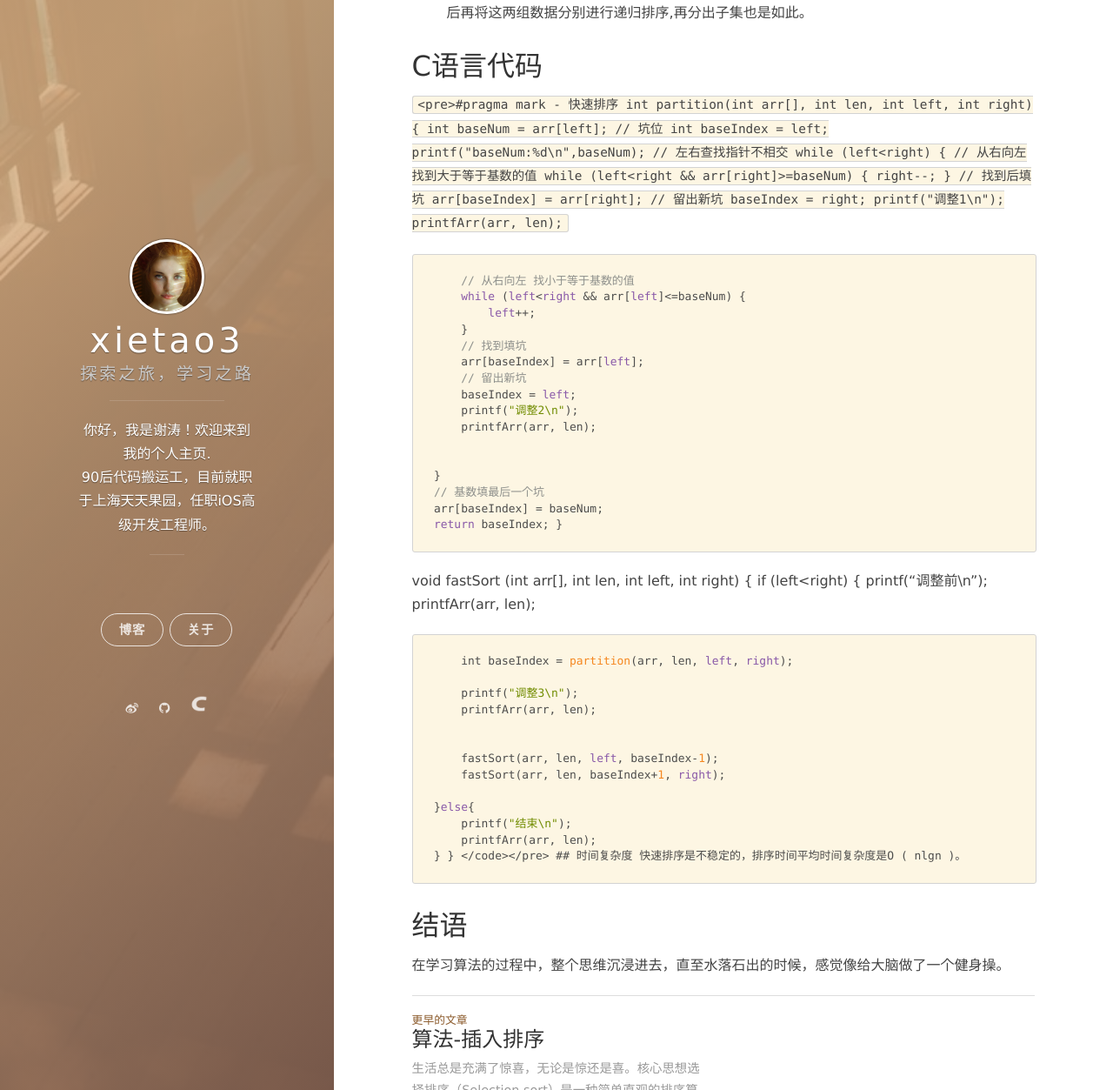
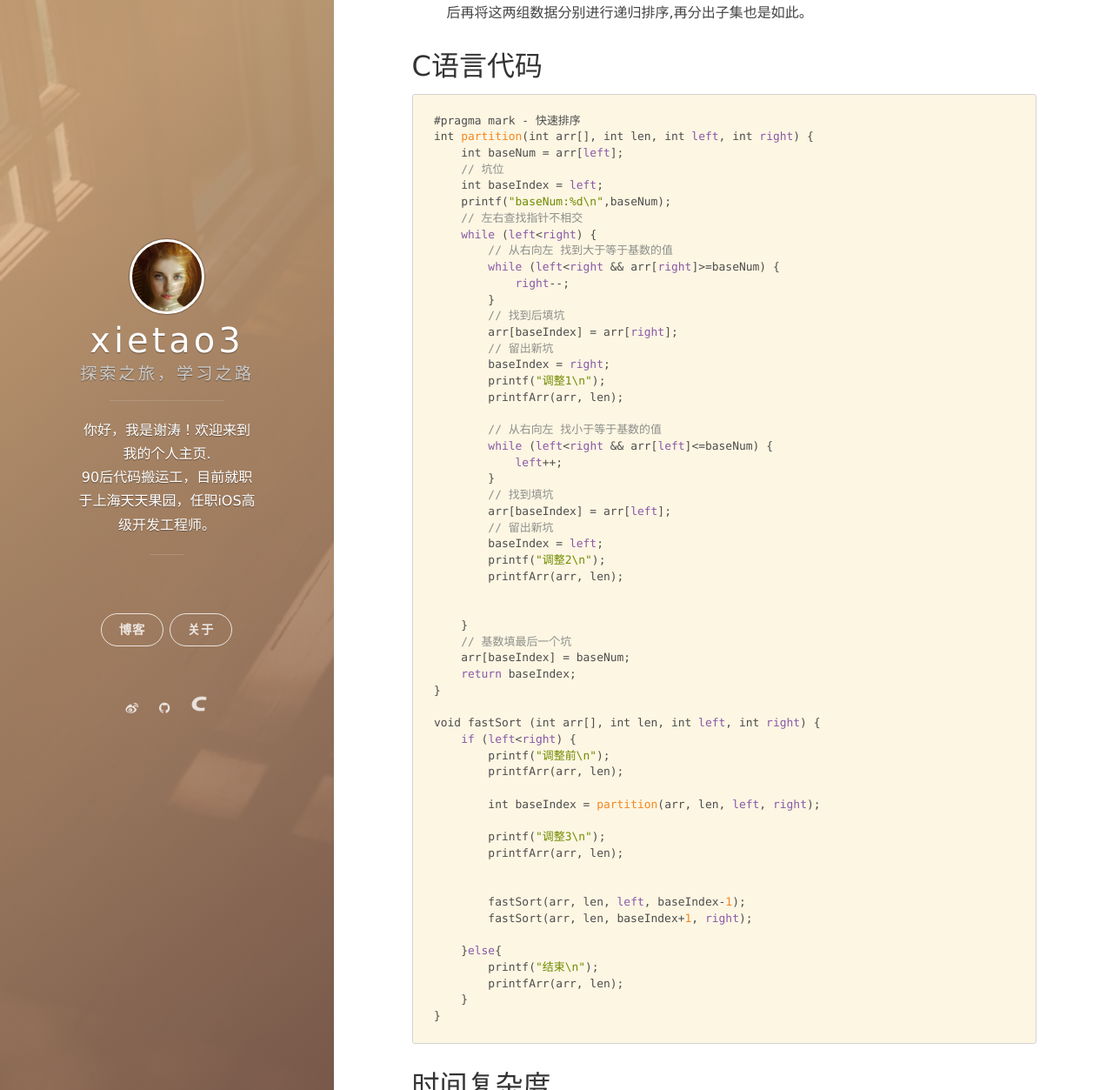
Before and after one commit to xietao3/xietao3.github.io, a Jekyll site: the page built from _posts/2016-11-16-fastSort.md, in a window 1280 px wide and 1400 px high, scrolled down 3288 px. Shown: the part 147-1400 px from the top of the window at 87% size. Built offline with Jekyll 4.4.1, drawn with Linux system fonts in a browser that asks for light colours; nearby versions of some CDN libraries; Markdown is read by kramdown in place of the engine named in the settings; comment, search, counter and statistics services are not loaded; some of the changed text lies outside the part shown.

Commit message:
1、update fastSort

```diff
--- a/_posts/2016-11-16-fastSort.md
+++ b/_posts/2016-11-16-fastSort.md
@@ -39,7 +39,7 @@ categories: Blog
 * 最后我们以基数为中心得到左右两边两组数据{3，5，3，1，7，6，8，10}和{33，11}，然后再将这两组数据分别进行递归排序,再分出子集也是如此。
 
 ##C语言代码
-<code><pre>#pragma mark - 快速排序
+<pre><code>#pragma mark - 快速排序
 int partition(int arr[], int len, int left, int right) {
     int baseNum = arr[left];
     // 坑位
```
